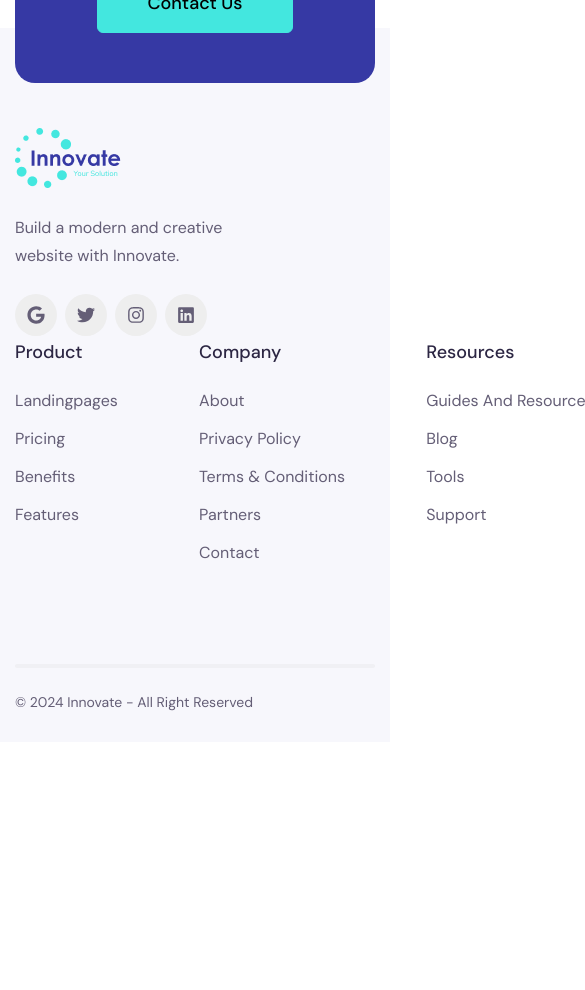
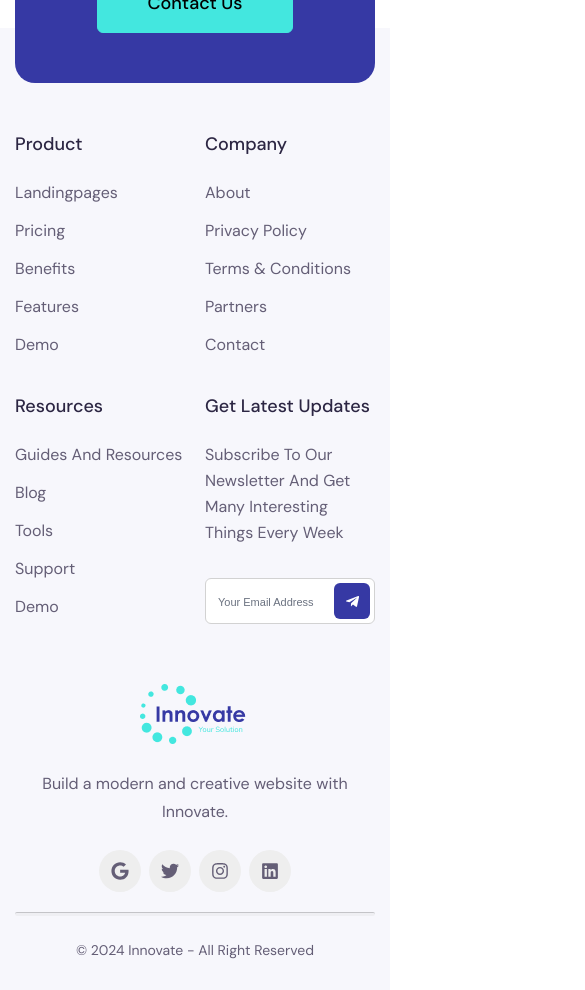
Before and after one commit to iyiu9akhan/innovate-RTB, a React (Vite) app: page / in a window 390 px wide. Shown: the part 10520-11510 px from the top of the page, 585 px wide, since content can reach past the window. Before the commit the page ends 11262 px from the top, so only its background shows below. Built offline with nearby package versions, Linux system fonts and the light colour scheme; a web font is replaced by a local one.

Commit message:
windows: responsive - slider issue solved && contact & footer section responsive {solved}

```diff
--- a/src/components/Contact/Contact.jsx
+++ b/src/components/Contact/Contact.jsx
@@ -6,8 +6,8 @@ const Contact = () => {
   return (
     <div className="relative h-[309px] bg-white pt-[80px] md:pt-[160px]">
       <Container>
-        <div className="flex flex-col bg-blueBtn-color rounded-[20px] px-[50px] md:px-[102px] py-[50px] md:py-[100px] md:flex justify-between items-center bg-[url('/src/assets/contact/texture.png')] ">
-          <h1 className="text-center mb-[20px] md:mb-0 font-primary font-bold text-[23px] md:text-[46px] md:leading-[58px] text-white md:w-[577px]">
+        <div className="flex flex-col bg-blueBtn-color rounded-[20px] px-[50px] md:px-[102px] py-[50px] md:py-[100px] md:flex md:flex-row justify-between items-center bg-[url('/src/assets/contact/texture.png')] ">
+          <h1 className="text-center md:text-left mb-[20px] md:mb-0 font-primary font-bold text-[23px] md:text-[46px] md:leading-[58px] text-white md:w-[577px]">
             Don’t find the answer? contact us for any query.
           </h1>
           <Button className=" bg-btn !text-black border-btn !border-1 hover:!border-btn hover:!text-white">
--- a/src/components/Footer/Footer.jsx
+++ b/src/components/Footer/Footer.jsx
@@ -31,7 +31,7 @@ function Footer() {
   const footer_menu = [
     {
       heading: "product",
-      menu_item: ["Landingpages", "Pricing", "Benefits", "Features"],
+      menu_item: ["Landingpages", "Pricing", "Benefits", "Features","demo"],
     },
     {
       heading: "company",
@@ -45,7 +45,7 @@ function Footer() {
     },
     {
       heading: "resources",
-      menu_item: ["Guides and resources", "Blog", "Tools", "Support"],
+      menu_item: ["Guides and resources", "Blog", "Tools", "Support", "demo"],
     },
     {
       heading: "get latest updates",
@@ -58,14 +58,14 @@ function Footer() {
   return (
     <div className="bg-[#F7F7FC] pt-[100px] md:pt-[291px]">
       <Container>
-        <div className="pb-[86px] md:flex justify-between">
-          <div>
+        <div className="flex flex-col-reverse mb-[20px] md:mb-[86px] md:flex md:flex-row justify-between">
+          <div className="flex flex-col items-center md:items-start">
             <img
               src={footer_logo}
               alt="footer_logo"
-              className="mb-[26px] cursor-pointer"
+              className="mb-[26px] cursor-pointer mt-[20px] md:[mt-0]"
             />
-            <p className="mb-[24px] font-secondary text-[16px] leading-[28px] text-info-color w-[263px]">
+            <p className="text-center md:text-left mb-[24px] font-secondary text-[16px] leading-[28px] text-info-color md:w-[263px]">
               Build a modern and creative website with Innovate.
             </p>
             <div className="flex gap-[8px]">
@@ -81,27 +81,36 @@ function Footer() {
               ))}
             </div>
           </div>
-          <div className="flex justify-between w-[945px]">
+          <div className="grid grid-cols-2 gap-5 md:gap-0 md:grid-cols-4 justify-between md:w-[945px]">
             {footer_menu.map((menu) => (
               <div>
-                <h6 className="list-none capitalize font-secondary font-medium text-lg leading-[32px] text-blue-color mb-[20px]">
+                {/* <h6 className="text-center md:text-left list-none capitalize font-secondary font-medium text-lg leading-[32px] text-blue-color mb-[20px]">
                   {menu.heading}
-                </h6>
+                </h6> */}
+                {menu.different ? (
+                  <h6 className="text-left list-none capitalize font-secondary font-medium text-lg leading-[32px] text-blue-color mb-[20px]">
+                    {menu.heading}
+                  </h6>
+                ) : (
+                  <h6 className="text-left list-none capitalize font-secondary font-medium text-lg leading-[32px] text-blue-color mb-[20px]">
+                    {menu.heading}
+                  </h6>
+                )}
                 {menu.menu_item && (
-                  <div className="">
+                  <div>
                     {menu.different ? (
                       <div>
-                        <p className="font-secondary font-normal text-[16px]  leading-[26px] text-info-color capitalize mb-[32px] w-[285px]">
+                        <p className="text-left font-secondary font-normal text-[16px]  leading-[26px] text-info-color capitalize mb-[32px] md:max-w-[285px]">
                           {menu.menu_item}
                         </p>
-                        <div className="relative ">
+                        <div className=" relative text-center md:text-left">
                           <input
                             type="text"
-                            className="h-[46px] w-[269px] rounded-[6px] border-1 border-[#D2D2D2]  outline-0 pl-[24px] placeholder:text-[16px] capitalize leading-[26px] font-primary text-black"
+                            className="mb-10 h-[46px] w-full rounded-[6px] border-1 border-[#D2D2D2]  outline-0 placeholder:text-[11px] md:pl-[24px] md:placeholder:text-[16px] capitalize leading-[26px] font-primary text-black md:mb-0"
                             placeholder="Your Email Address"
                           />
-                          <button className="absolute  cursor-pointer h-9 w-9 bg-blueBtn-color rounded-[6px] right-[22px] top-[5px] flex items-center justify-center">
-                            <FaTelegramPlane size={15} color="white"/>
+                          <button className="absolute  cursor-pointer h-9 w-9 bg-blueBtn-color rounded-[6px] right-[5px] md:right-[10px] top-[5px] flex items-center justify-center">
+                            <FaTelegramPlane size={15} color="white" />
                           </button>
                         </div>
                       </div>
@@ -109,7 +118,7 @@ function Footer() {
                       menu.menu_item.map((item, index) => (
                         <p
                           key={index}
-                          className="cursor-pointer font-secondary font-normal text-[16px]  leading-[26px] text-info-color capitalize mb-3 hover:text-blueBtn-color transition-colors  duration-300"
+                          className=" cursor-pointer font-secondary font-normal text-[16px]  leading-[26px] text-info-color capitalize mb-3 hover:text-blueBtn-color transition-colors  duration-300"
                         >
                           {item}
                         </p>
@@ -121,8 +130,8 @@ function Footer() {
             ))}
           </div>
         </div>
-        <div className="h-1 bg-[#d2d2d2] w-full rounded-full opacity-[20%]"></div>
-        <p className="pt-[24px] pb-[30px] font-secondary font-normal text-[14px] leading-5 text-info-color">
+        <hr className="h-1 bg-[#d2d2d2] w-full rounded-full opacity-[20%]" />
+        <p className="text-center pt-[24px] pb-[30px] font-secondary font-normal text-[14px] leading-5 text-info-color md:text-left">
           © 2024 Innovate - All Right Reserved
         </p>
       </Container>
--- a/src/components/Testimonial/Testimonial.jsx
+++ b/src/components/Testimonial/Testimonial.jsx
@@ -43,7 +43,7 @@ function SamplePrevArrow(props) {
   var { style, onClick } = props;
   return (
     <div
-      className="group cursor-pointer absolute left-[35%] md:right-12 -bottom-12 "
+      className="group cursor-pointer absolute left-[35%] md:left-[85%] md:right-12 -bottom-12 "
       style={{
         ...style,
         display: "flex",
```
